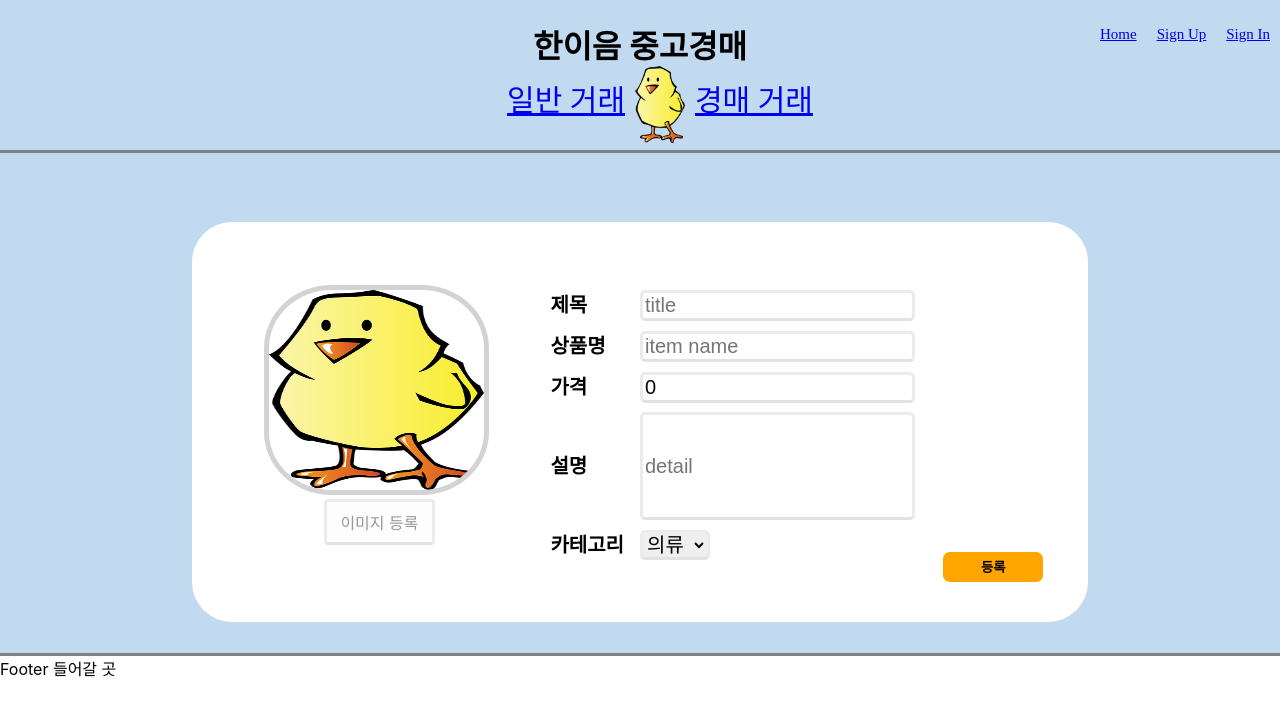
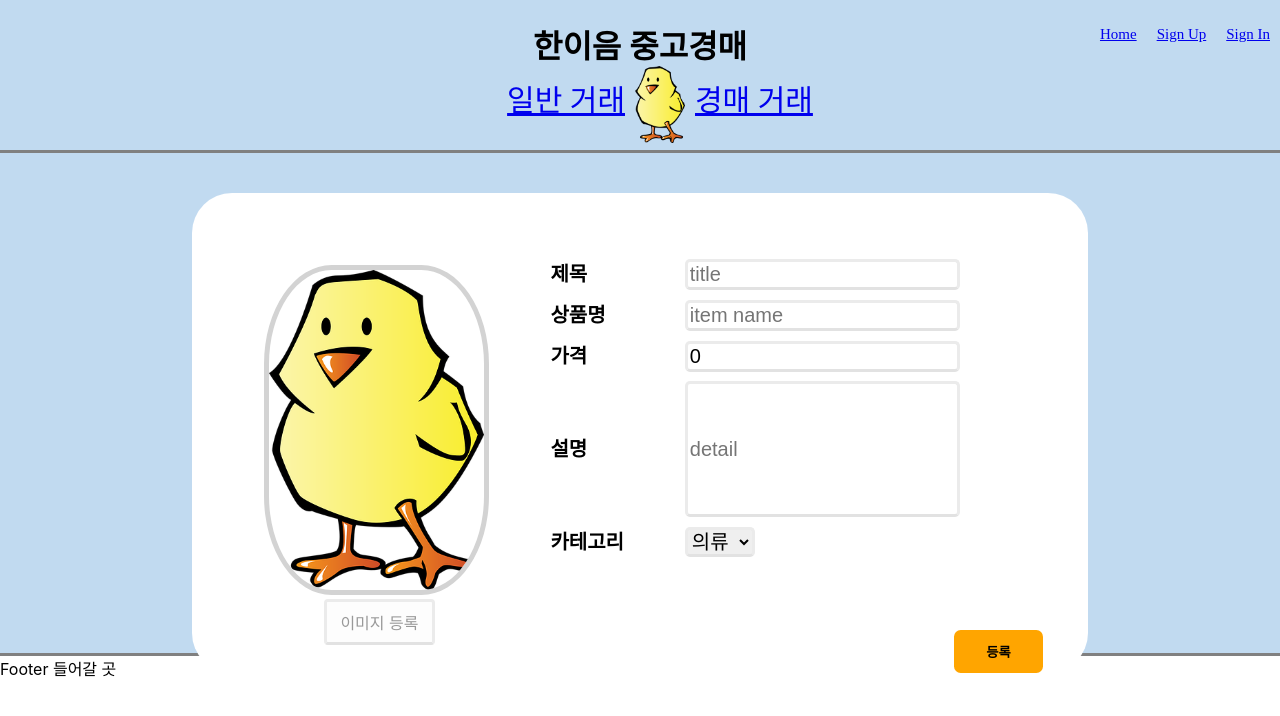
Before and after one commit to hyuntall/VintageAction, a React (Create React App) app in the folder frontend/hanium-client/: page /vintage-upload in a window 1280 px wide. Shown: the top 716 px of the page. Built offline with nearby package versions, Linux system fonts and the light colour scheme.

Commit message:
Modify Vintage.css

```diff
--- a/frontend/hanium-client/src/css/Vintage.css
+++ b/frontend/hanium-client/src/css/Vintage.css
@@ -7,9 +7,9 @@
 .vintage-upload-container {
     background-color: white;
     width: 70%;
-    height: 80%;
+    height: 60vh;
     margin: auto;
-    margin-top: 3%;
+    margin-top: 5vh;
     align-content: center;
     border: 0;
     border-radius: 2.5em;
@@ -18,7 +18,7 @@
 .vintage-upload-container .vintage-upload-form {
     position: relative;
     margin: auto;
-    padding-top: 7%;
+    top: 3vh;
     display: flex;
     height: 90%;
 }
@@ -26,13 +26,15 @@
 .vintage-upload-form .image-form{
     width: 30%;
     margin-left: 5%;
+    margin-top: 3vh;
+    height: 60%;
 }
 
 .vintage-upload-form img {
     border: 5px solid lightgray;
     border-radius: 30%;
-    height: 200px;
     width: 80%;
+    height: 40vh;
     margin-left: 10%;
 }
 .image-form label {
@@ -65,7 +67,7 @@
 .vintage-upload-form .text-form label {
     font-weight: bolder;
     display: inline-block;
-    width: 20%;
+    width: 30%;
 }
 
 .vintage-upload-form .text-form input {
@@ -82,6 +84,7 @@
 }
 
 .vintage-upload-form .text-form {
+    margin-top: 1vw;
     width: 50%;
     margin-left: 5%;
 }
@@ -93,14 +96,14 @@
 }
 
 .vintage-upload-form .text-form .detail-input {
-    height: 100px;
+    height: 10vw;
 }
 
 .vintage-upload-form .vintage-submit {
     position: absolute;
-    height: 7%;
-    width: 100px;
-    bottom: 15%;
+    height: 10%;
+    width: 10%;
+    bottom: 0vh;
     right: 5%;
     background-color: orange;
     border: 0;
```
Lines whose indentation alone changed are shown as unchanged.
